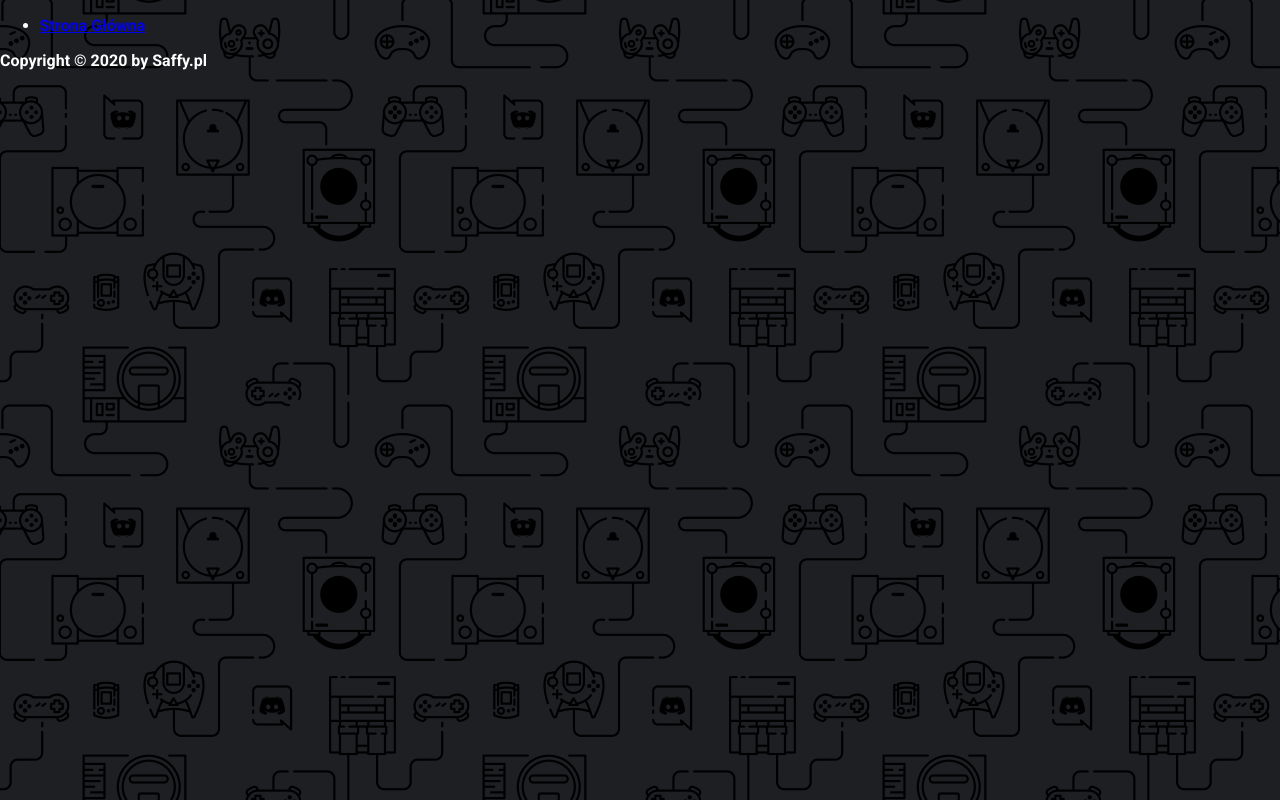
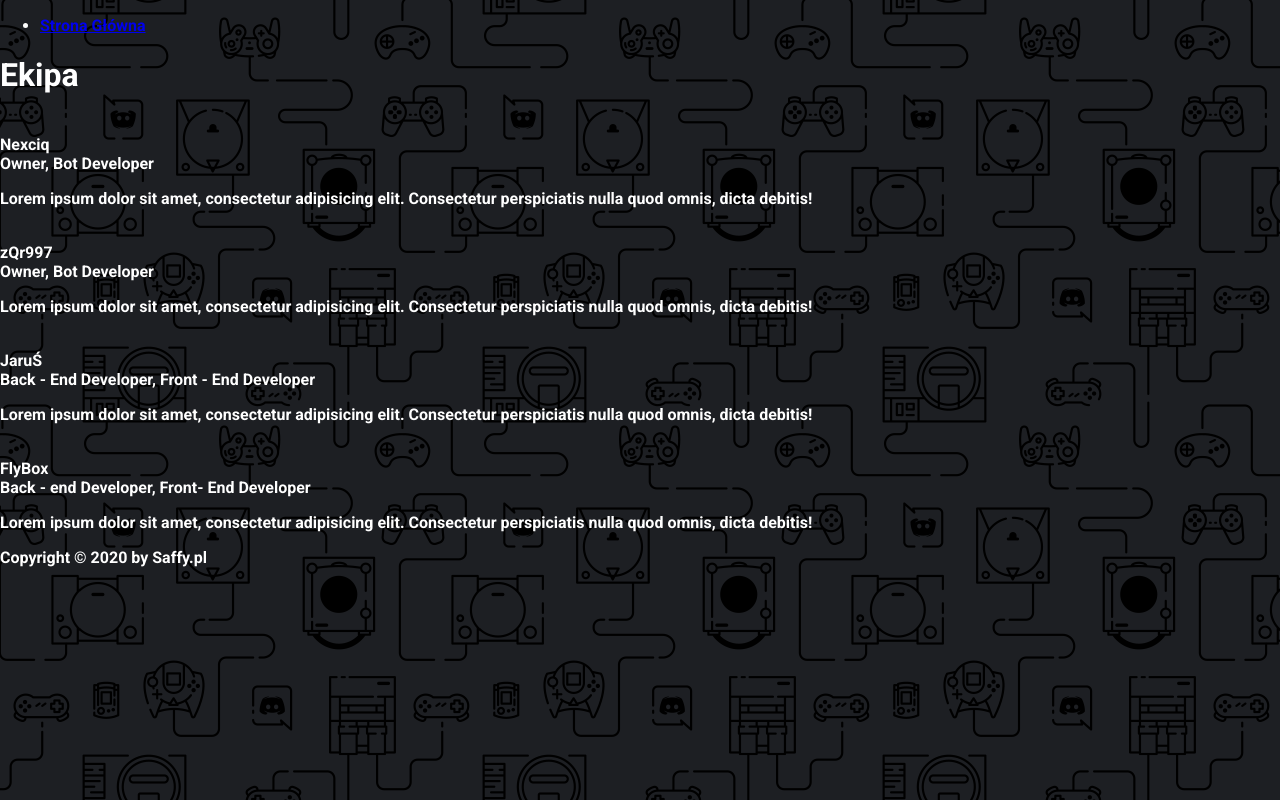
Before and after one commit to MSZXYZDEV/Saffy-website, a plain HTML site: page src/html/team.html in a window 1280 px wide. Drawn offline with Linux system fonts and the light colour scheme; files that its build step writes are made by us from their sources.

Commit message:
Add files via upload

```diff
--- a/src/html/team.html
+++ b/src/html/team.html
@@ -3,27 +3,66 @@
 <head>
     <meta charset="UTF-8">
     <meta name="viewport" content="width=device-width, initial-scale=1.0">
-    <title>Saffy V2 | team</title>
+    <title>Saffy V2 | Ekipa Projektu</title>
 	<meta name="description" content="Saffy v2 Bot">
 	<meta name="keywords" content="Saffy bot">
-	<link rel="index" title="Strona główna" href="https://saffy.pl/">
-    <link rel="stylesheet" type="text/css" href="/src/styles/team.css">
-    <link rel="icon" href="/imgs/bg.png" type="image/png">
+    <link rel="index" title="Strona główna" href="https://saffy.pl/">
+    <link rel="stylesheet" type="text/css" href="/style/team.css">
+    <link rel="icon" href="img" type="image/png">
     <link href="https://fonts.googleapis.com/css?family=Roboto:700&display=swap" rel="stylesheet">
+    <script src="https://kit.fontawesome.com/faa4922b3c.js" crossorigin="anonymous"></script>
     <!--[if lt IE 9]>
 		<script src="https://cdn.jsdelivr.net/npm/html5shiv@3.7.3/dist/html5shiv-printshiv.min.js"></script>
 	<![endif]-->
 </head>
 <body>
-<header class="heading">
+<header class="headings">
     <nav>
         <ul>
-            <li><a href="/" rel="index" class="Saffy">Strona Główna</a></li>
+            <li><a href="https://saffy.pl" rel="index" class="Saffy">Strona Główna</a></li>
         </ul>
     </nav>
 </header>
 <main>
-    <!--Tutaj zacznij pracę-->
+       <div class"main-container">
+           <div class="heading">
+               <h1>Ekipa</h1>
+           </div>
+           <div class="sub-container">
+               <div class="members">
+                 <!--Link do zdjęć profilowych-->
+                <img src="" alt="">
+                <div class="name">Nexciq</div>
+                <div class="post">Owner, Bot Developer</div>
+                <p class="desc">Lorem ipsum dolor sit amet, consectetur adipisicing elit. Consectetur perspiciatis nulla quod omnis, dicta debitis!</p>
+
+            </div>
+            <div class="members">
+                <!--Link do zdjęć profilowych-->
+               <img src="" alt="">
+               <div class="name">zQr997</div>
+               <div class="post">Owner, Bot Developer</div>
+               <p class="desc">Lorem ipsum dolor sit amet, consectetur adipisicing elit. Consectetur perspiciatis nulla quod omnis, dicta debitis!</p>
+
+           </div>
+           <div class="members">
+            <!--Link do zdjęć profilowych-->
+           <img src="" alt="">
+           <div class="name">JaruŚ</div>
+           <div class="post">Back - End Developer, Front - End Developer</div>
+           <p class="desc">Lorem ipsum dolor sit amet, consectetur adipisicing elit. Consectetur perspiciatis nulla quod omnis, dicta debitis!</p>
+
+       </div>
+       <div class="members">
+        <!--Link do zdjęć profilowych-->
+       <img src="" alt="">
+       <div class="name">FlyBox</div>
+       <div class="post">Back - end Developer, Front- End Developer</div>
+       <p class="desc">Lorem ipsum dolor sit amet, consectetur adipisicing elit. Consectetur perspiciatis nulla quod omnis, dicta debitis!</p>
+
+   </div>
+           </div>
+       </div>
 </main>
 <footer>Copyright &copy; 2020 by Saffy.pl</footer>
 </body>
```
